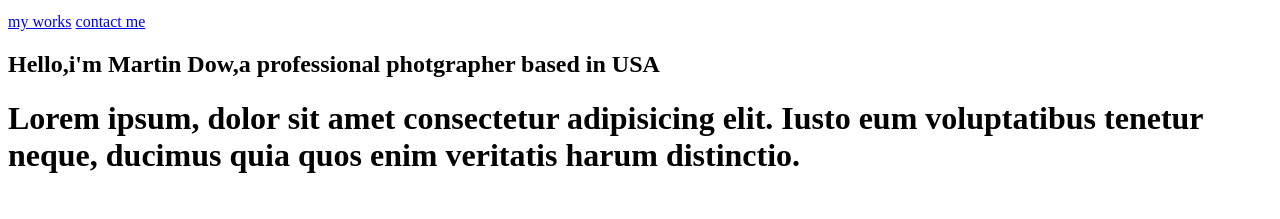
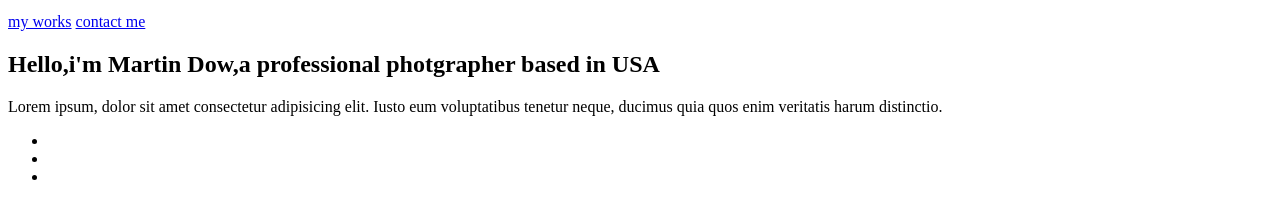
Before and after one commit to Annmukami/nomads-photo-studio, a plain HTML site: page index.html in a window 1280 px wide. Shown: the part 141-360 px from the top of the page. Drawn offline with Linux system fonts and the light colour scheme.

Commit message:
add unordered list

```diff
--- a/index.html
+++ b/index.html
@@ -28,10 +28,36 @@
     <p>Lorem, ipsum dolor sit amet consectetur adipisicing elit. Debitis, mollitia! Aliquam saepe fuga tempora
         aspernatur odit?</p>
 
+    <!-- hero section work link -->
     <a href="#">my works</a>
     <a href="#"> contact me</a>
+
+    <!-- personal info section title -->
     <h2>Hello,i'm Martin Dow,a professional photgrapher based in USA</h2>
-    <h1>Lorem ipsum, dolor sit amet consectetur adipisicing elit. Iusto eum voluptatibus tenetur neque, ducimus quia quos enim veritatis harum distinctio.</h1>
+
+    <!-- personal info section paragraph -->
+    <p>Lorem ipsum, dolor sit amet consectetur adipisicing elit. Iusto eum voluptatibus tenetur neque, ducimus quia quos
+        enim veritatis harum distinctio.</p>
+
+    <!-- personal info section link -->
+    <ul>
+        <i class=""></i>
+        <li></li>
+        <i class=""></i>
+        <li></li>
+        <i class=""></i>
+        <li></li>
+    </ul>
+
+
+
+
+
+
+
+
+
+
 
 </body>
 
```
